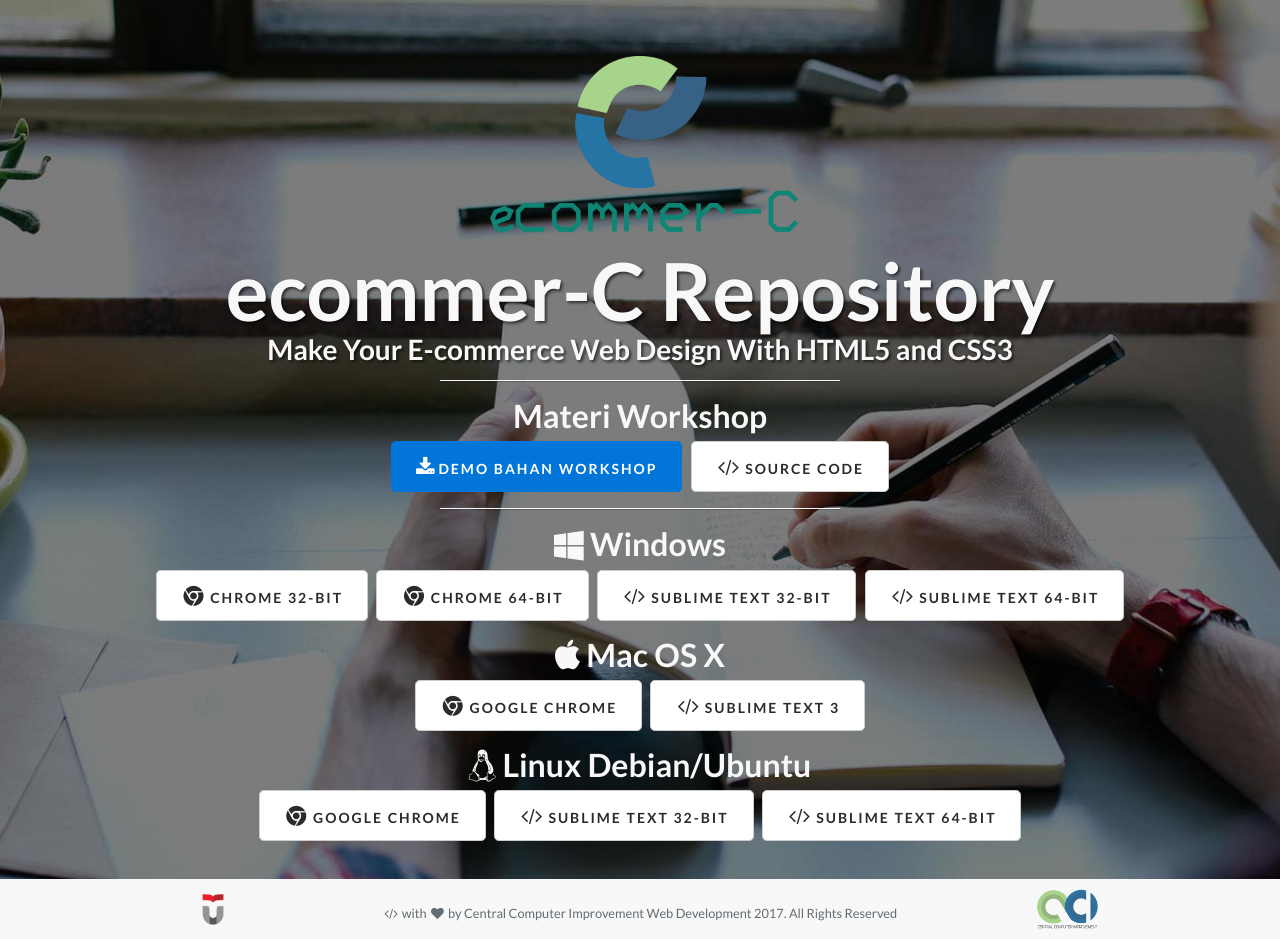
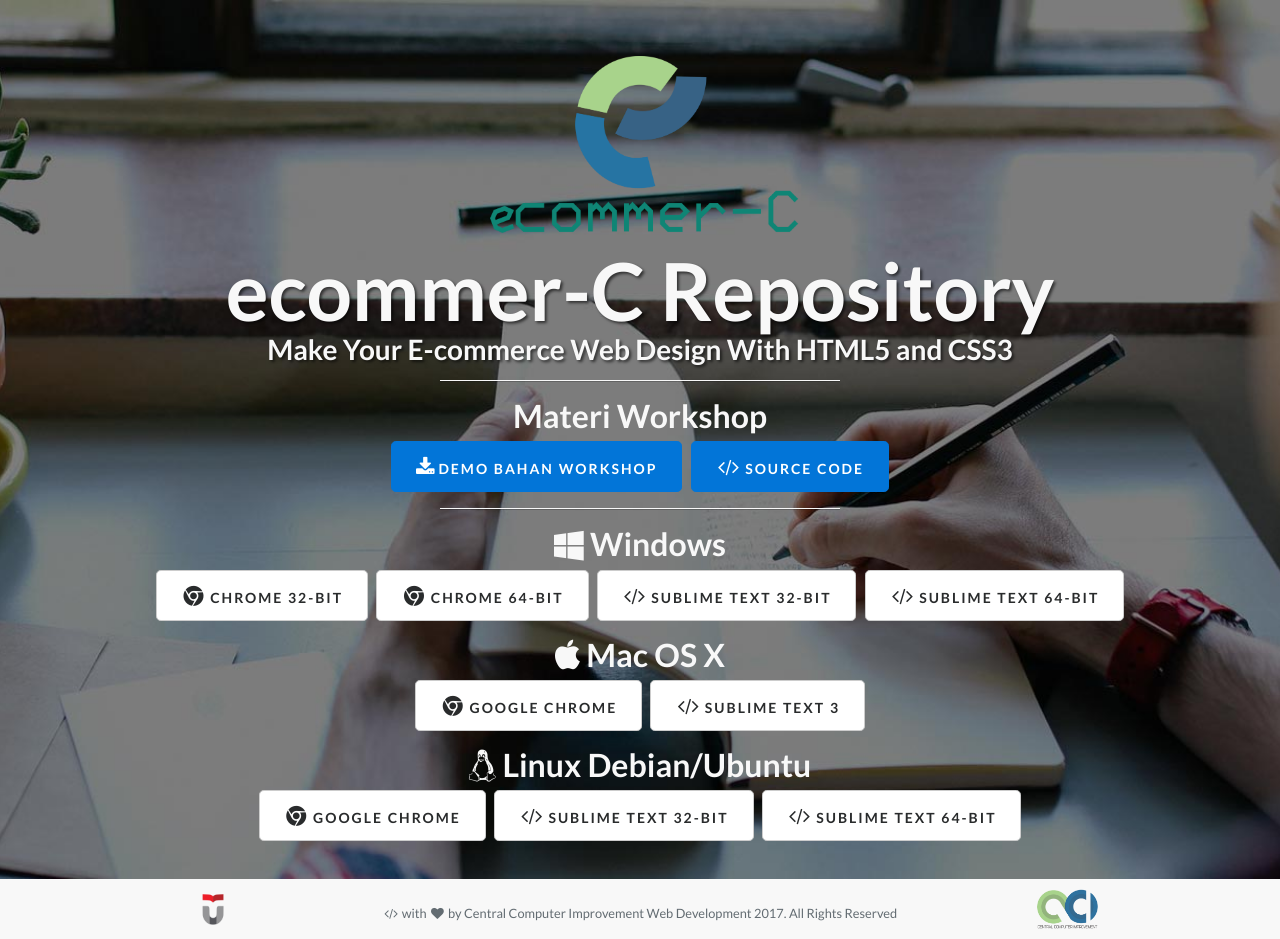
Before and after one commit to ecommer-c/ecommer-c.github.io, a website: page index.html in a window 1280 px wide. Drawn offline with Linux system fonts and the light colour scheme.

Commit message:
Update index.html
Update

```diff
--- a/index.html
+++ b/index.html
@@ -54,7 +54,7 @@
                         <a href="http://bit.ly/DemoTW17" class="btn btn-primary btn-lg"><i class="fa fa-download" aria-hidden="true"></i> <span class="network-name">Demo Bahan Workshop</span></a>
                     </li>
                     <li class="list-inline-item">
-                        <a href="http://bit.ly/SourceCodeTW17" class="btn btn-secondary btn-lg"><i class="fa fa-code fa-fw"></i> <span class="network-name">Source Code</span></a>
+                        <a href="http://bit.ly/SourceCodeTW17" class="btn btn-primary btn-lg"><i class="fa fa-code fa-fw"></i> <span class="network-name">Source Code</span></a>
                     </li>
                 </ul>
                 <hr class="intro-divider">
```
